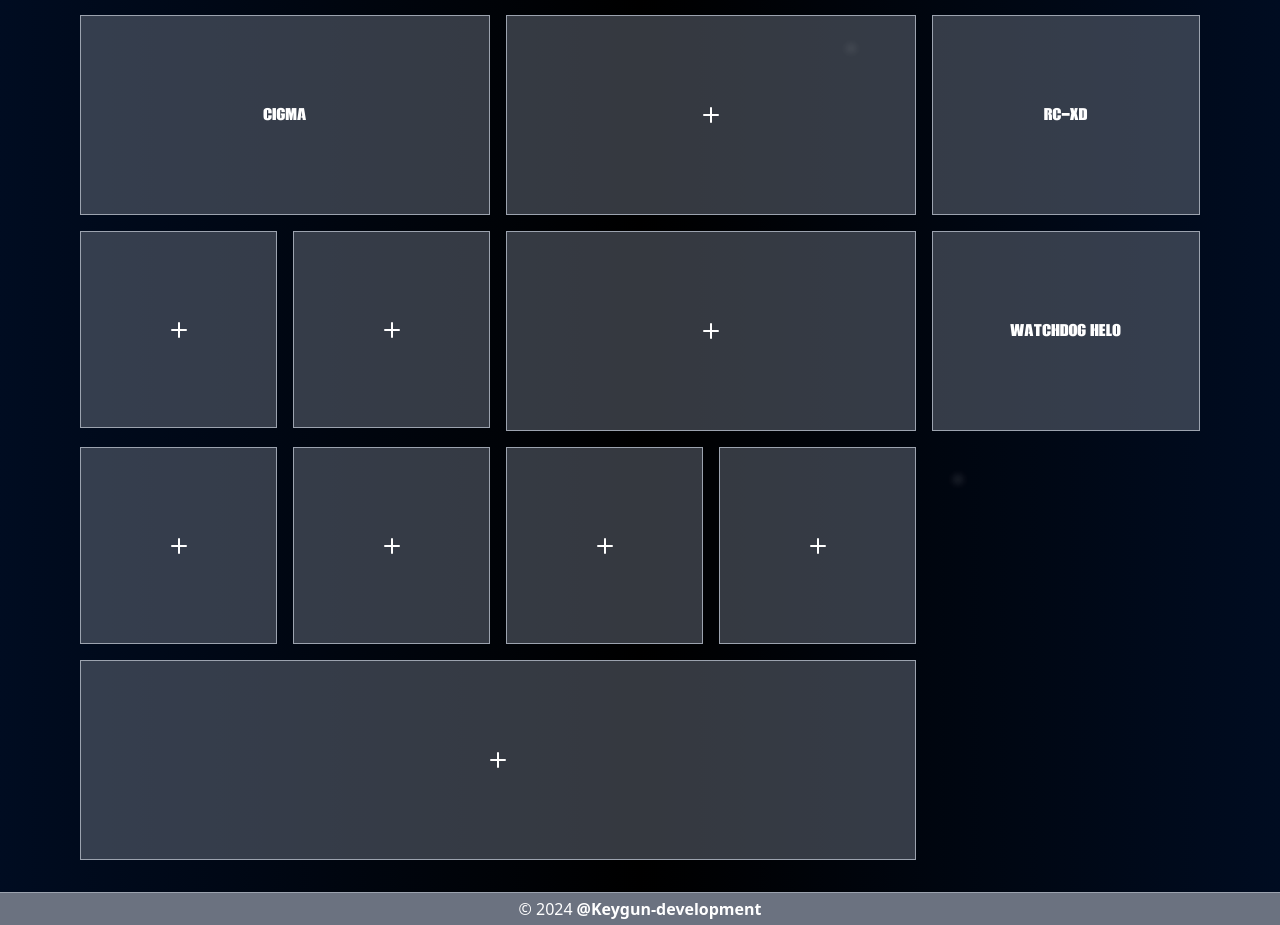
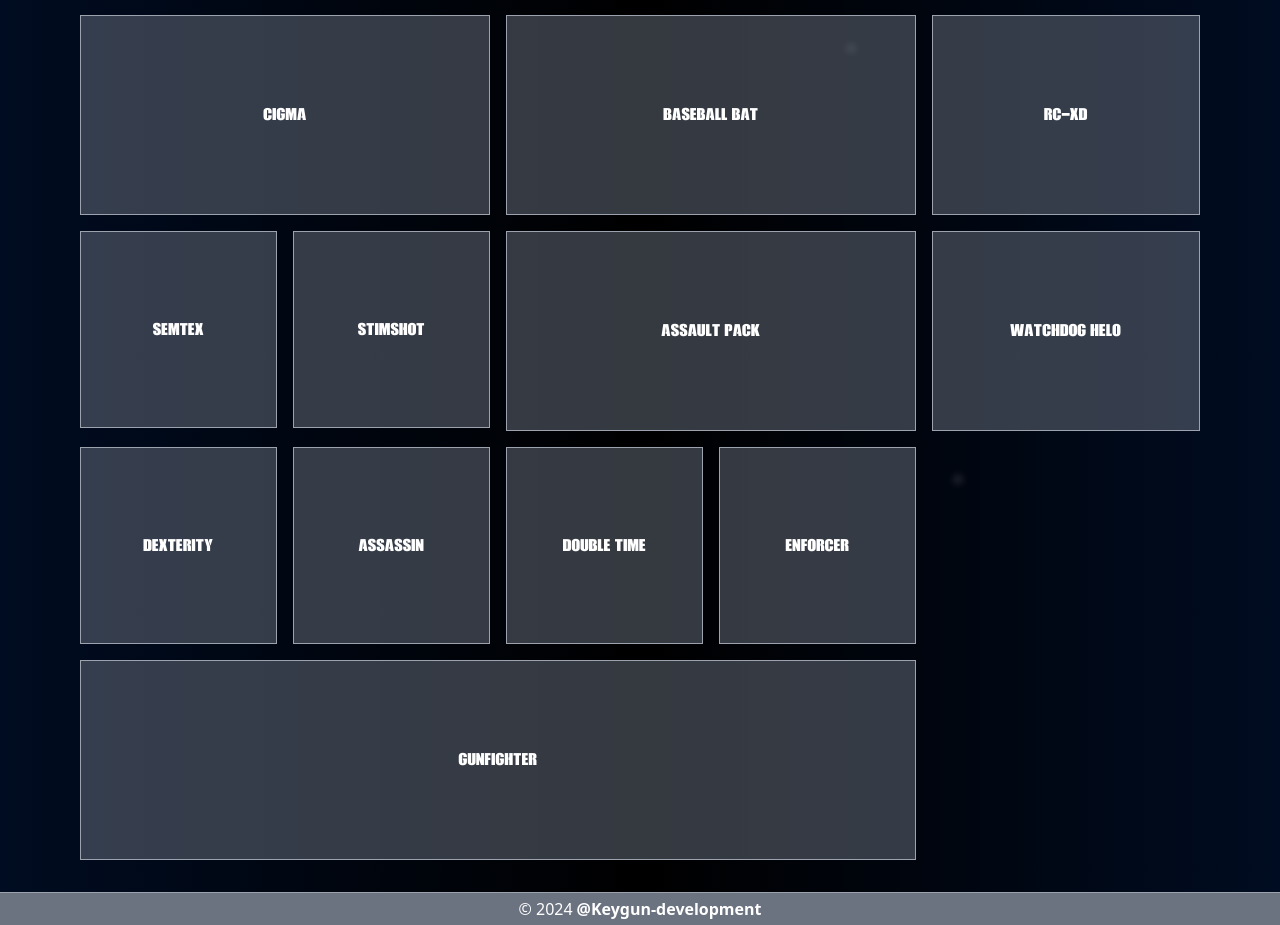
Before and after one commit to keygun-development/bo6-random-class-generator, a React (Vite) app: page / in a window 1280 px wide. Shown: the part 405-1330 px from the top of the page. Built offline with nearby package versions, Linux system fonts and the light colour scheme.

Commit message:
Atleast some items (not randomized)

```diff
--- a/src/App.tsx
+++ b/src/App.tsx
@@ -48,22 +48,22 @@ function App() {
                     <Primary />
                     <div className="grid grid-cols-2 gap-4 mt-4">
                         <Secondary />
-                        <Card/>
-                        <div className="grid grid-cols-2 gap-4">
-                            <Card/>
-                            <Card/>
+                        <Card item={{name: "Baseball bat"}}/>
+                        <div className="grid md:grid-cols-2 gap-4">
+                            <Card item={{name: "Semtex"}}/>
+                            <Card item={{name: "Stimshot"}}/>
                         </div>
-                        <Card/>
-                        <div className="grid grid-cols-2 gap-4">
-                            <Card/>
-                            <Card/>
+                        <Card item={{name: "Assault pack"}}/>
+                        <div className="grid md:grid-cols-2 gap-4">
+                            <Card item={{name: "Dexterity"}}/>
+                            <Card item={{name: "Assassin"}}/>
                         </div>
-                        <div className="grid grid-cols-2 gap-4">
-                            <Card/>
-                            <Card/>
+                        <div className="grid md:grid-cols-2 gap-4">
+                            <Card item={{name: "Double Time"}}/>
+                            <Card item={{name: "Enforcer"}}/>
                         </div>
                     </div>
-                    <Card className="mt-4"/>
+                    <Card item={{name: "Gunfighter"}} className="mt-4"/>
                 </div>
                 {includeScorestreaks && (
                     <>
```
